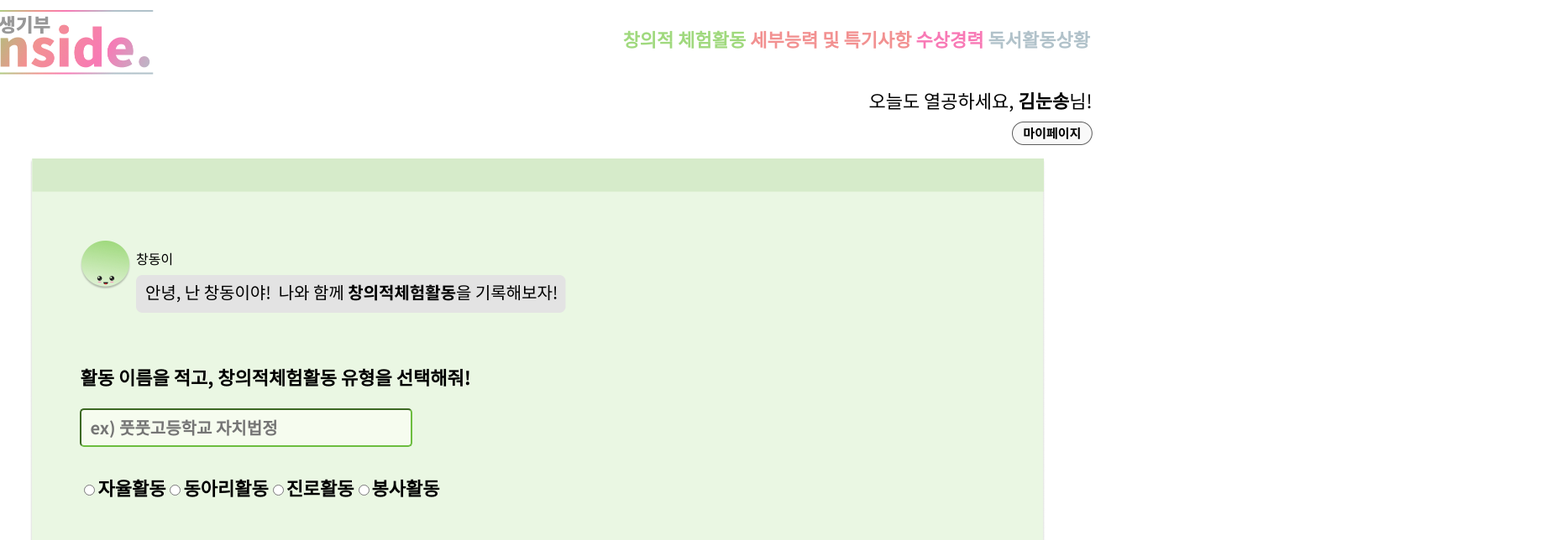
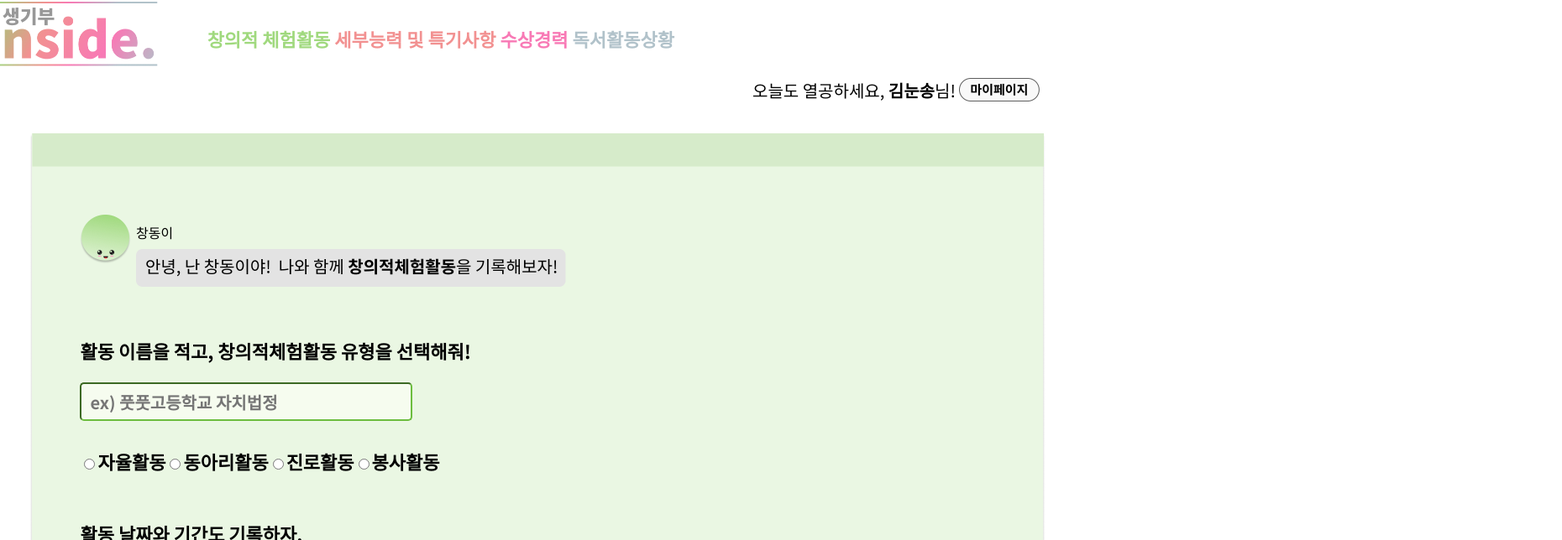
Before and after one commit to Team-SGBInside/SGBInside-Web, a React (Create React App) app in the folder sgb_web/: page /greenRecord in a window 1280 px wide. Shown: the top 644 px of the page at 84% size, 1860 px wide, since content can reach past the window. Built offline with nearby package versions, Linux system fonts and the light colour scheme.

Commit message:
added hello msg component

```diff
--- a/sgb_web/src/App.jsx
+++ b/sgb_web/src/App.jsx
@@ -7,6 +7,7 @@ import RedRecordPage from './pages/RedRecordPage';
 import PinkRecordPage from './pages/PinkRecordPage';
 import BlueRecordPage from './pages/BlueRecordPage';
 import GreenModal from './pages/GreenModal';
+import GreenTip from './pages/GreenTip';
 
 export default function App() {
   return (
@@ -17,6 +18,7 @@ export default function App() {
             <Route path={"/home"} element={<Home/>}></Route>
             <Route path={"/name"} element={<NamePage/>}></Route>
             <Route path={"/greenRecord"} element= {<GreenRecordPage/>}></Route>
+            <Route path={"/greenTip"} element= {<GreenTip/>}></Route>
             <Route path={"/redRecord"} element= {<RedRecordPage/>}></Route>
             <Route path={"/pinkRecord"} element= {<PinkRecordPage/>}></Route>
             <Route path={"/blueRecord"} element= {<BlueRecordPage/>}></Route>
--- a/sgb_web/src/pages/GreenRecordPage.jsx
+++ b/sgb_web/src/pages/GreenRecordPage.jsx
@@ -3,17 +3,17 @@ import Logo from './components/Logo';
 import Menubar from './components/Menubar';
 import GreenForm from './components/GreenForm';
 import Hello from './components/Hello';
+import Header from './components/Header';
 
 const GreenRecordPage = () => {
     return (
         <>
             <div class ="header">
-                <Logo/>
-                <Menubar/>
+            <Header/>
             </div>
             <div className = "hello_component">
             <Hello/>
-            </div>
+            </div><br/>
             <GreenForm/>
         </>
     );
--- /dev/null
+++ b/sgb_web/src/pages/GreenTip.jsx
@@ -0,0 +1,19 @@
+import React from 'react';
+import Logo from './components/Logo';
+import Menubar from './components/Menubar';
+import Header from './components/Header';
+import Hello from './components/Hello';
+
+const GreenTip = () => {
+    return (
+        <>
+        <div>
+            <Header/>
+        </div>
+        <div>
+        </div>
+        </>
+    );
+};
+
+export default GreenTip;
--- a/sgb_web/src/pages/components/GreenForm.jsx
+++ b/sgb_web/src/pages/components/GreenForm.jsx
@@ -121,7 +121,7 @@ function GreenForm() {
                         </div>    */}
                         <GreenModal/>
                         <div className = "tip_button">
-                            <Link to = "/green_tip">
+                            <Link to = "/greenTip">
                                 <button><img src={tip_button} alt="tip_button" width="230" height="60"/></button>
                             </Link>
                         </div>
--- /dev/null
+++ b/sgb_web/src/pages/components/Header.jsx
@@ -0,0 +1,18 @@
+import React from 'react';
+import Logo from './Logo';
+import Menubar from './Menubar';
+
+const Header = () => {
+    return (
+        <>
+        <div>
+            <Logo/>
+        </div>
+        <div>
+            <Menubar/>
+        </div>
+        </>
+    );
+};
+
+export default Header;
--- a/sgb_web/src/pages/components/Hello.css
+++ b/sgb_web/src/pages/components/Hello.css
@@ -1,22 +1,15 @@
 .hello {
     display: flex;
-    justify-content: center;
-    width: 100%;
-    padding-left: 580px;
+    font-size: 20px;
+    text-align: right;
+    padding-left: 70%;
 }
 
-.hello-text {
-    text-align: right;
-    padding-right: 105px;
-    margin: 0 auto;
-}
-
-
-img{
-    padding-top: 10px;
+.mypage_btn{
     margin: 0 auto;
 }
 
 .light-text {
     font-weight: lighter;
+    font-size: 20px;
 }
--- a/sgb_web/src/pages/components/Hello.jsx
+++ b/sgb_web/src/pages/components/Hello.jsx
@@ -1,15 +1,16 @@
 import React from 'react';
 import './Hello.css';
 import mypage_btn from './img/mypage_btn.png';
+import { Link } from 'react-router-dom';
 
 const Hello = () => {
     return (
-        <div className="hello">
-            <div className= "hello-text">
-                <span className="light-text">오늘도 열공하세요,</span> 김눈송<span className="light-text">님!</span>
-                <br/><img src={mypage_btn} alt="my_page" width="85" height="28"/>
+        <>
+            <div className= "hello">
+                <span className="light-text">오늘도 열공하세요, </span>&nbsp;김눈송<span className="light-text">님!</span>
+                &nbsp; <br/><Link to = '/mypage'><img src={mypage_btn} alt="my_page" width="85" height="28"/></Link>
             </div>
-        </div>
+        </>
     );
 };
 
--- a/sgb_web/src/pages/components/Menubar.css
+++ b/sgb_web/src/pages/components/Menubar.css
@@ -8,10 +8,10 @@
 }
 
 .menu {
+    padding-right: 490px;
     padding-top: 30px;
-    padding-left: 500px;
-    margin: 0 auto;
     cursor: pointer;
+    display: inline-block;
 }
 
 .green {
```
Also changed, not shown: sgb_web/src/pages/components/GreenRecordPage.css (deleted).
